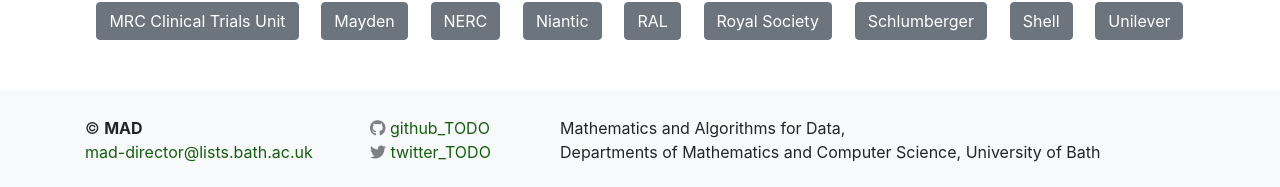
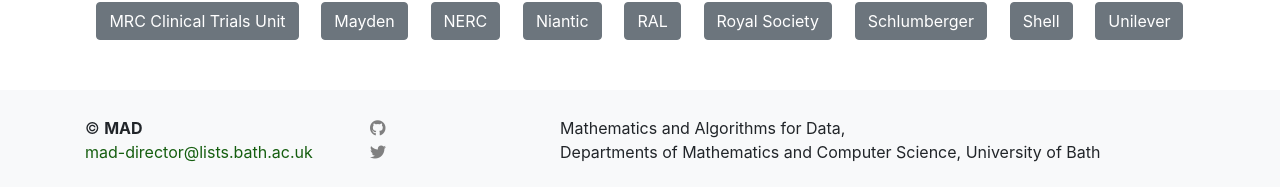
Before and after one commit to mathematics-and-algorithms-for-data/mathematics-and-algorithms-for-data.github.io, a Jekyll site: the page built from index.md, in a window 1280 px wide. Shown: the part 1335-1522 px from the top of the page. Built offline with Jekyll 4.4.1, drawn with Linux system fonts in a browser that asks for light colours; nearby versions of some CDN libraries.

Commit message:
remove twit/gh

```diff
--- a/_config.yml
+++ b/_config.yml
@@ -19,12 +19,12 @@
 description: >- # this means to ignore newlines until "baseurl:"
   Interdisciplinary Research Centre `Mathematics and Algorithms for Data'
   studying the theoretical underpinning of Data Science by researchers from
-  the Departments of Mathematics and Computer Science at the University of Bath.
+  the Departments of Mathematical Sciences and Computer Science at the University of Bath.
 baseurl: "/mad-website" # the subpath of your site, e.g. /blog
 url: "https://ndfcampbell.github.io" # the base hostname & protocol for your site, e.g. http://example.com
 wordcloud: "/assets/images/layout/wordcloud_res3.png"
-twitter_username: twitter_TODO
-github_username:  github_TODO
+twitter_username:
+github_username:
 
 # Build settings
 markdown: kramdown
```
